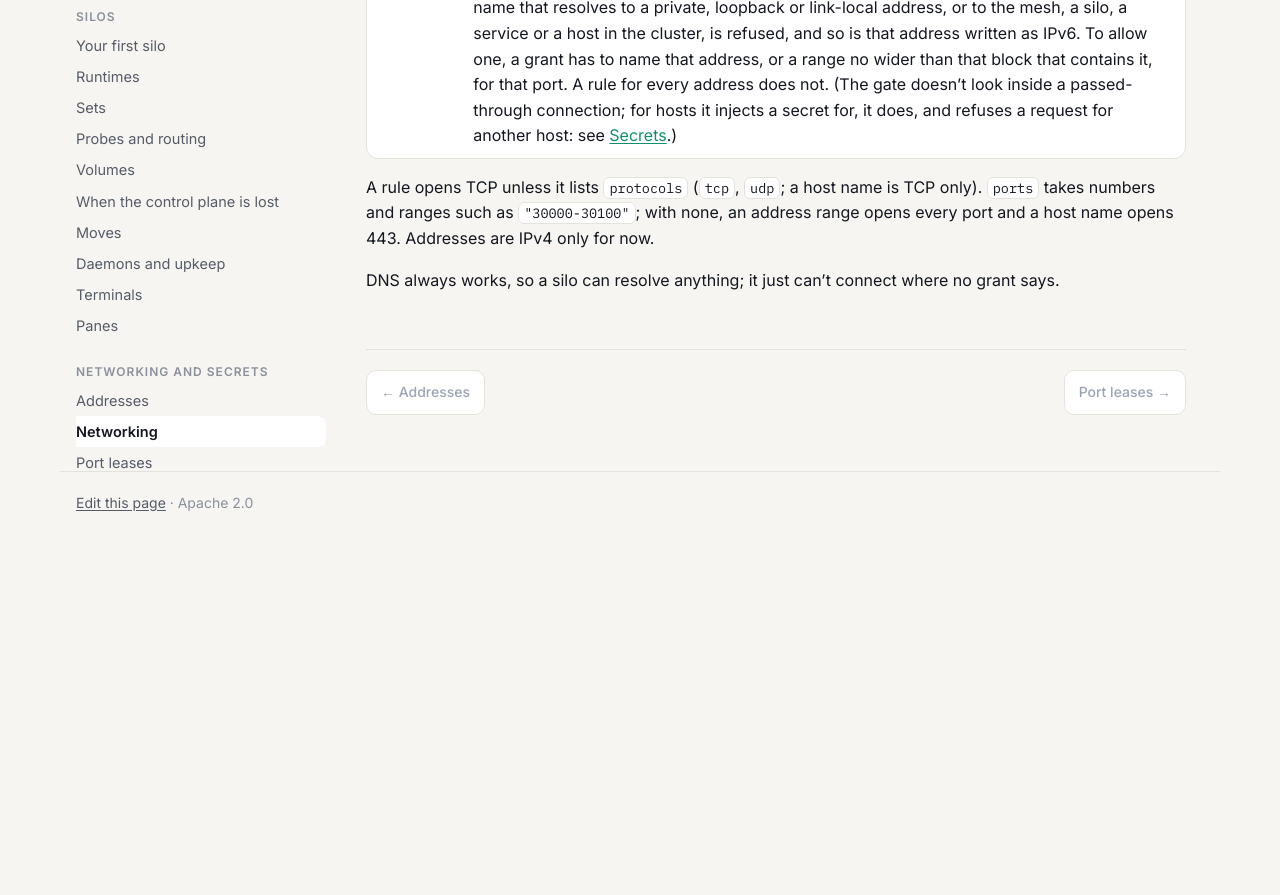
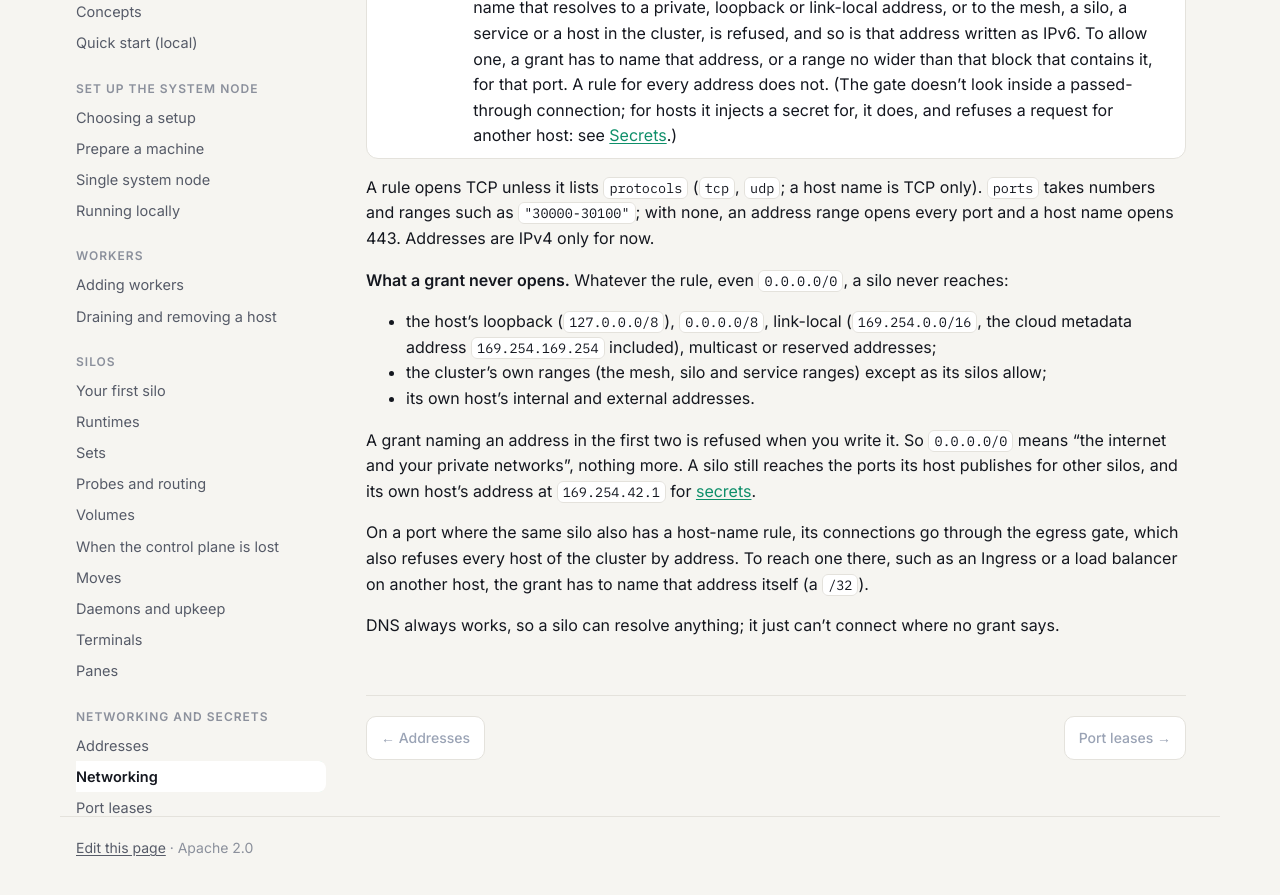
Before and after one commit to dlebee/kevaso-docs, a Jekyll site: the page built from networking.md, in a window 1280 px wide and 900 px high, scrolled down 5555 px. Shown: the top 895 px of the window. Built offline with Jekyll 4.4.1, drawn with Linux system fonts in a browser that asks for light colours; before the commit the page ends 6109 px from its top, so only the background shows below that.

Commit message:
Networking: what a grant never opens, even 0.0.0.0/0
Co-Authored-By: Claude Opus 5.5 <noreply@anthropic.com>

```diff
--- a/networking.md
+++ b/networking.md
@@ -212,4 +212,18 @@ A rule opens TCP unless it lists `protocols` (`tcp`, `udp`; a host name is TCP o
 numbers and ranges such as `"30000-30100"`; with none, an address range opens every port and a host name
 opens 443. Addresses are IPv4 only for now.
 
+**What a grant never opens.** Whatever the rule, even `0.0.0.0/0`, a silo never reaches:
+- the host's loopback (`127.0.0.0/8`), `0.0.0.0/8`, link-local (`169.254.0.0/16`, the cloud
+  metadata address `169.254.169.254` included), multicast or reserved addresses;
+- the cluster's own ranges (the mesh, silo and service ranges) except as its silos allow;
+- its own host's internal and external addresses.
+
+A grant naming an address in the first two is refused when you write it. So `0.0.0.0/0` means "the internet and
+your private networks", nothing more. A silo still reaches the ports its host publishes for other
+silos, and its own host's address at `169.254.42.1` for [secrets]({{ '/secrets/' | relative_url }}).
+
+On a port where the same silo also has a host-name rule, its connections go through the egress
+gate, which also refuses every host of the cluster by address. To reach one there, such as an
+Ingress or a load balancer on another host, the grant has to name that address itself (a `/32`).
+
 DNS always works, so a silo can resolve anything; it just can't connect where no grant says.
```
